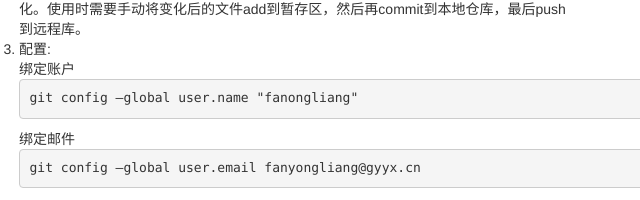
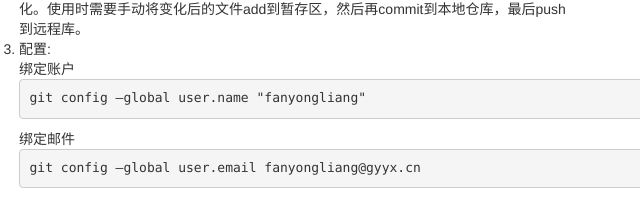
Before and after one commit to zhouzhongkai/cshijiel.github.io, a plain HTML site: page index.html in a window 1280 px wide. Shown: the part 1720-1920 px from the top of the page, 91-731 px from the left. Drawn offline with nearby package versions, Linux system fonts and the light colour scheme.

Commit message:
Commited by Fanyongliang .

```diff
--- a/index.html
+++ b/index.html
@@ -104,7 +104,7 @@ Git 更像是把变化的文件作快照后，记录在一个微型的文件系
 						<li>
 							配置:<br>
 							绑定账户<br>
-							<pre>git config –global user.name "fanongliang"</pre>
+							<pre>git config –global user.name "fanyongliang"</pre>
 							绑定邮件<br>
 							<pre>git config –global user.email fanyongliang@gyyx.cn</pre>
 							生成key<br>
```
